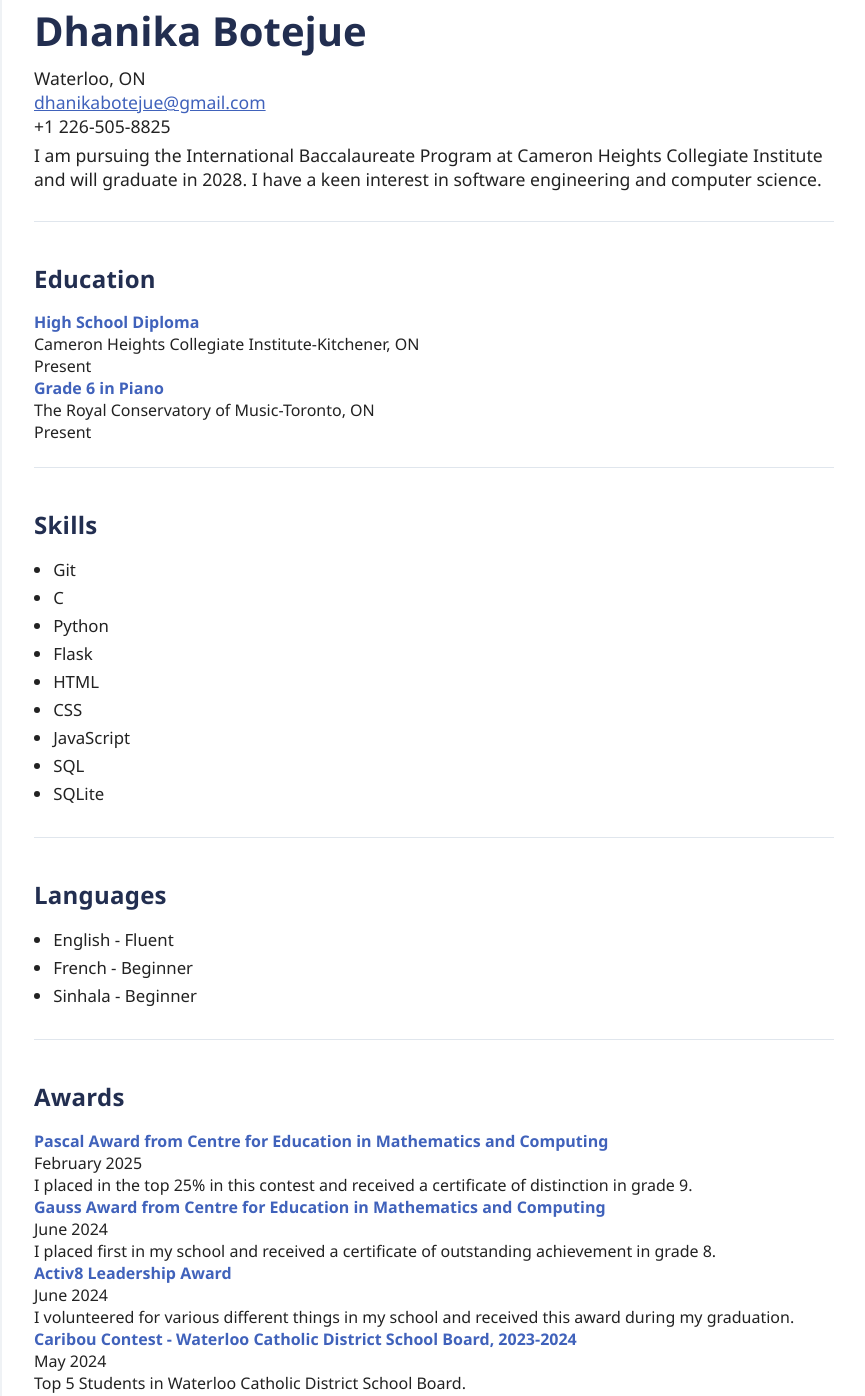
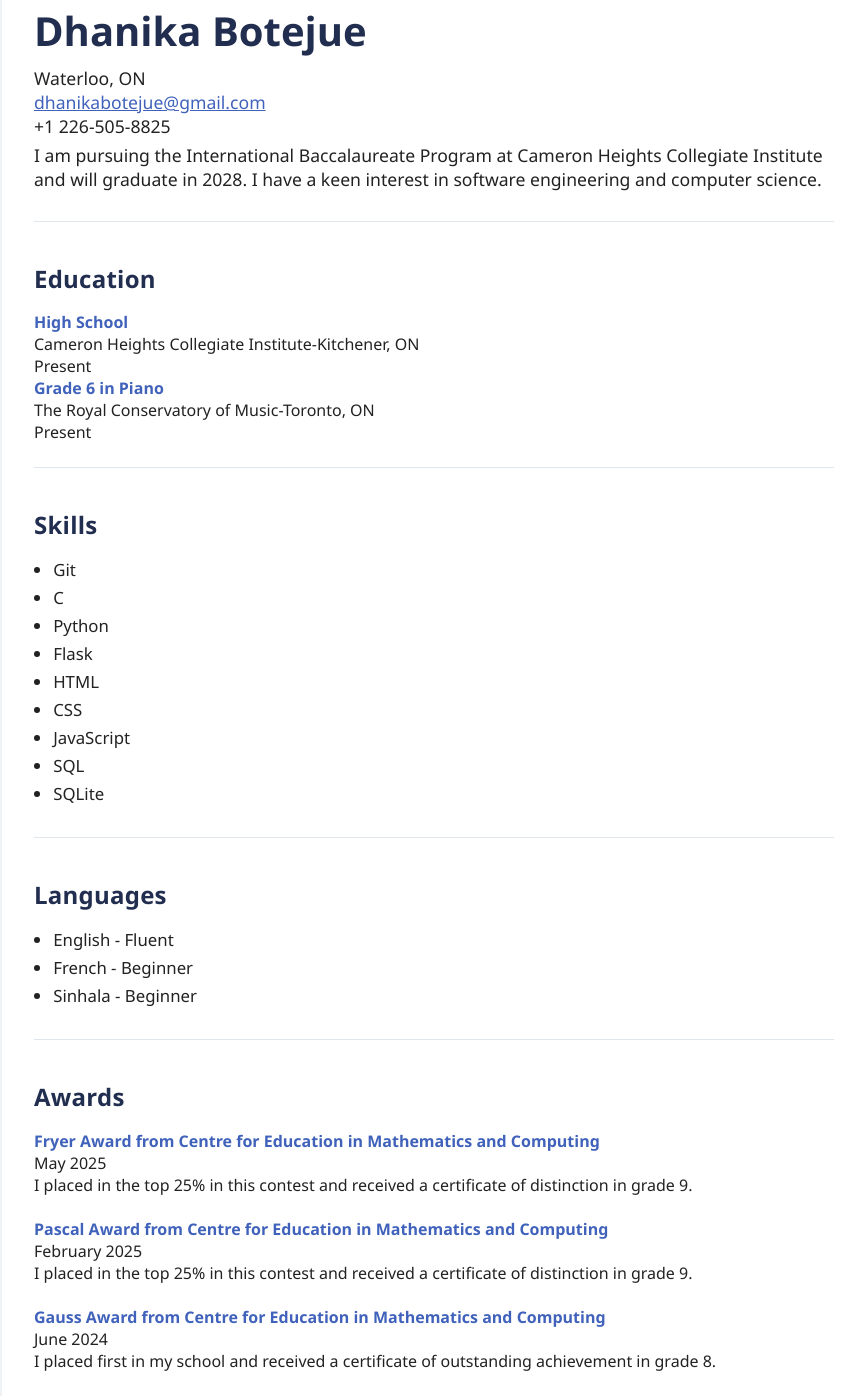
Before and after one commit to Dhanika-Botejue/Dhanika-Botejue.github.io, a plain HTML site: page index.html in a window 1280 px wide. Shown: the part 117-1513 px from the top of the page, without its empty margins (206-1071 px from the left). Drawn offline with Linux system fonts and the light colour scheme.

Commit message:
added Fryer award and page breaks for clarity

```diff
--- a/index.html
+++ b/index.html
@@ -30,7 +30,7 @@
     <section id="education">
       <h2>Education</h2>
       <div>
-        <strong>High School Diploma</strong><br>
+        <strong>High School</strong><br>
         Cameron Heights Collegiate Institute-Kitchener, ON<br>
         Present
       </div>
@@ -65,20 +65,29 @@
     <section id="awards">
       <h2>Awards</h2>
       <div>
+        <strong>Fryer Award from Centre for Education in Mathematics and Computing</strong><br>
+        May 2025<br>
+        I placed in the top 25% in this contest and received a certificate of distinction in grade 9.
+      </div>
+      <br>
+      <div>
         <strong>Pascal Award from Centre for Education in Mathematics and Computing</strong><br>
         February 2025<br>
         I placed in the top 25% in this contest and received a certificate of distinction in grade 9.
       </div>
+      <br>
       <div>
         <strong>Gauss Award from Centre for Education in Mathematics and Computing</strong><br>
         June 2024<br>
         I placed first in my school and received a certificate of outstanding achievement in grade 8.
       </div>
+      <br>
       <div>
         <strong>Activ8 Leadership Award</strong><br>
         June 2024<br>
         I volunteered for various different things in my school and received this award during my graduation.
       </div>
+      <br>
       <div>
         <strong>Caribou Contest - Waterloo Catholic District School Board, 2023-2024</strong><br>
         May 2024<br>
```
